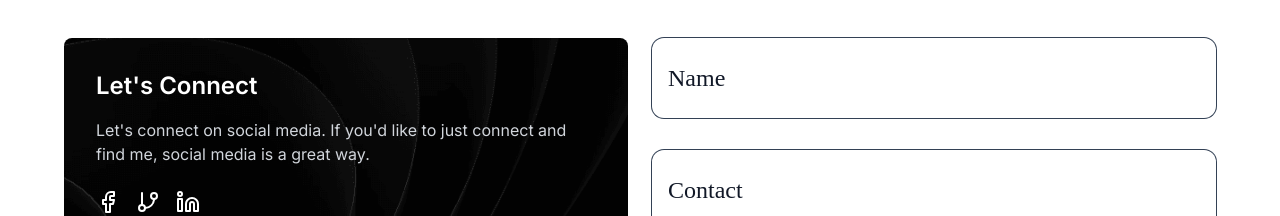
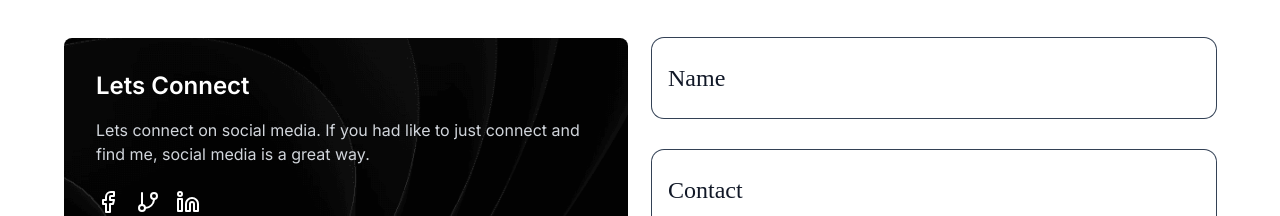
Before and after one commit to RownakHayat/rownak-webportal, a Next.js app: page /contact in a window 1280 px wide. Shown: the part 308-524 px from the top of the page. Built offline with nearby package versions, Linux system fonts and the light colour scheme.

Commit message:
solve build issue

```diff
--- a/components/Pages/BlogPage/BlogPage.tsx
+++ b/components/Pages/BlogPage/BlogPage.tsx
@@ -33,7 +33,7 @@ const BlogPage: React.FC = () => {
             <div className="space-y-4">
               <h3 className="text-2xl font-bold">Creativity<br />by God</h3>
               <p className="text-gray-600">
-                Lorem Ipsum is simply dummy text of the printing and typesetting industry. Lorem Ipsum has been the industry's standard dummy text ever since the 1500s.
+                Lorem Ipsum is simply dummy text of the printing and typesetting industry. Lorem Ipsum has been the industrys standard dummy text ever since the 1500s.
               </p>
               <a href="#" className="inline-block bg-blue-600 text-white py-2 px-4 rounded-full hover:bg-blue-700 transition">
                 Read more
--- a/components/Pages/ContactPage/ContactPage.tsx
+++ b/components/Pages/ContactPage/ContactPage.tsx
@@ -29,9 +29,9 @@ const ContactPage: React.FC = () => {
             className="p-8 rounded-lg bg-cover bg-center"
             style={{ backgroundImage: `url('/images/contact.png')`, width:"100%", height: "100%" }}
           >
-            <h4 className="text-2xl font-semibold mb-4 text-white">Let's Connect</h4>
+            <h4 className="text-2xl font-semibold mb-4 text-white">Lets Connect</h4>
             <p className="mb-6 text-gray-300">
-              Let's connect on social media. If you'd like to just connect and find me, social media is a great way.
+              Lets connect on social media. If you had like to just connect and find me, social media is a great way.
             </p>
 
             <div className="flex space-x-4">
--- a/components/footer/footer.tsx
+++ b/components/footer/footer.tsx
@@ -1,6 +1,5 @@
 'use client';
 
-import Image from 'next/image';
 import Link from 'next/link';
 import React from 'react';
 
```
